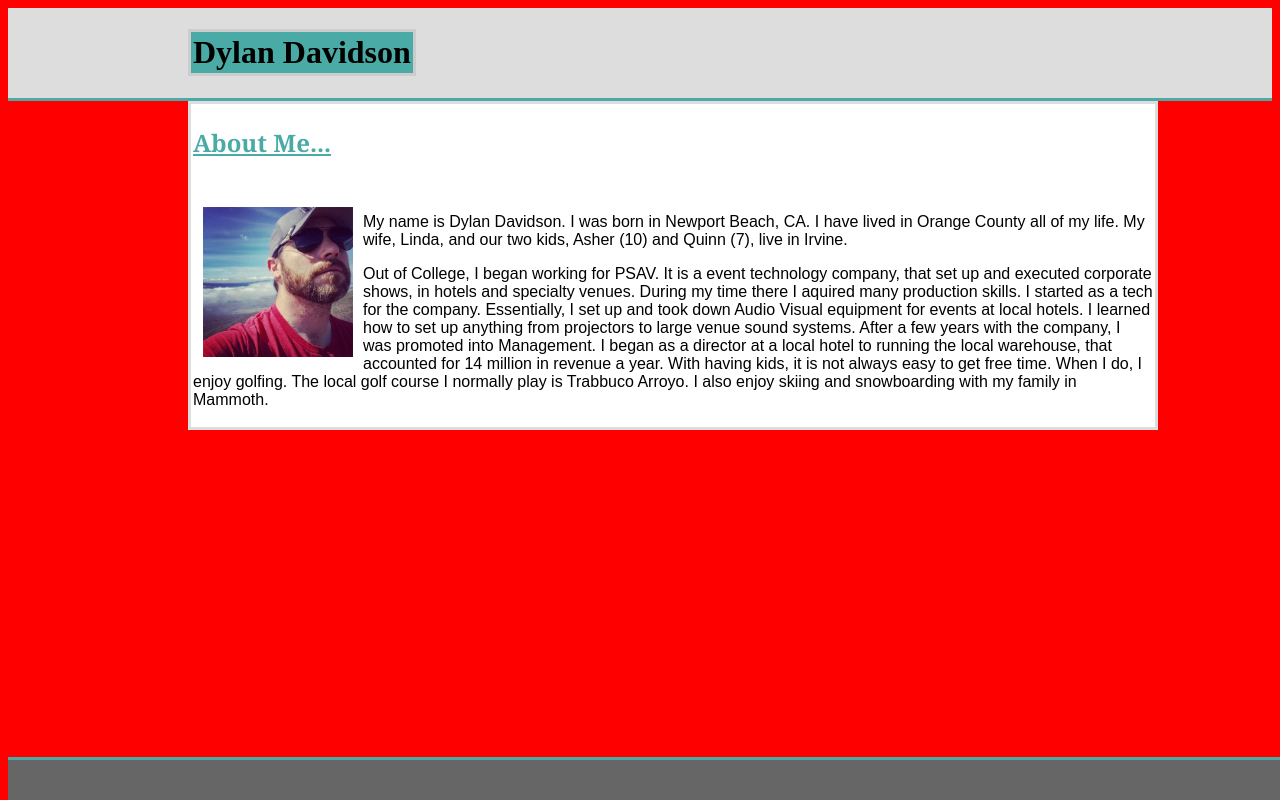
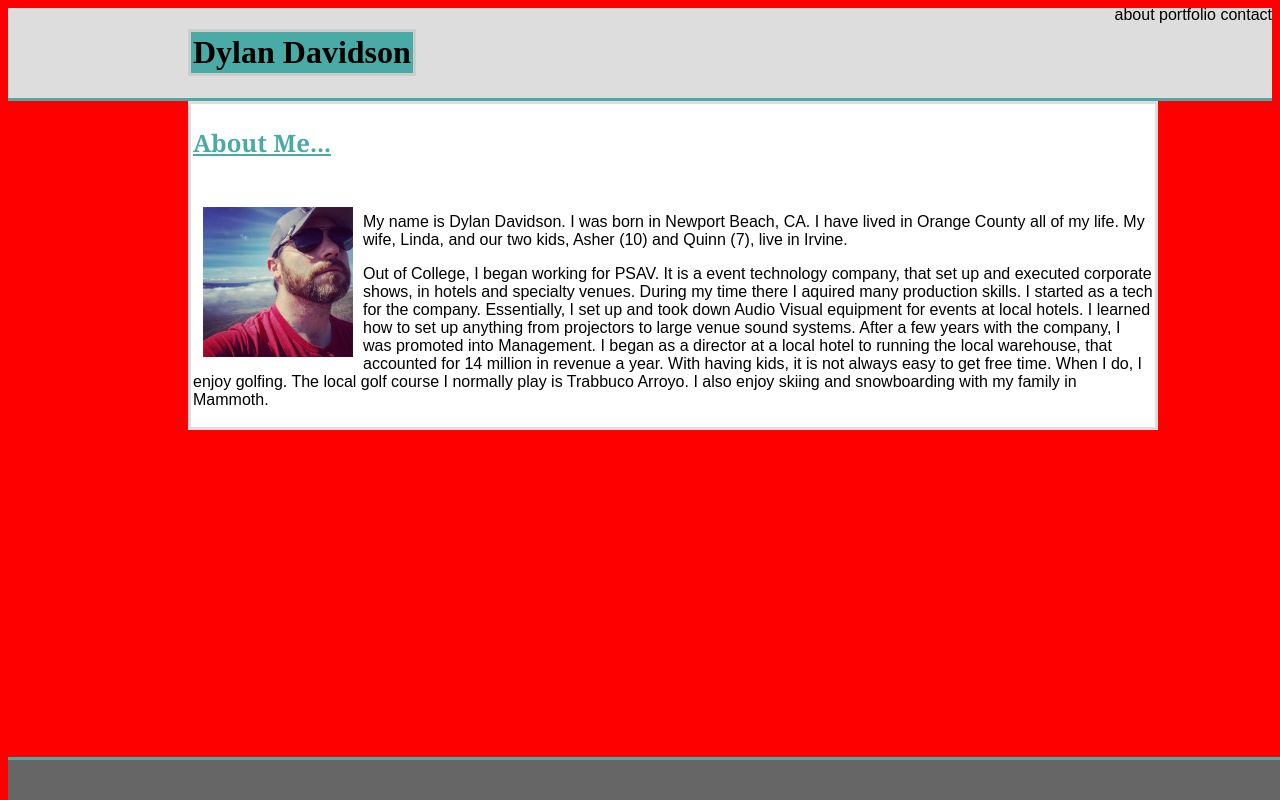
Before and after one commit to Rogue1037/Basic-Portfolio, a plain HTML site: page index.html in a window 1280 px wide. Drawn offline with Linux system fonts and the light colour scheme.

Commit message:
worked at adding links to the top right of header

```diff
--- a/assets/css/style.css
+++ b/assets/css/style.css
@@ -85,3 +85,11 @@ h2 {
     margin: 0;
 
 }
+#links {
+    position: absolute;
+    top: 6px;
+    right: 8Px;
+    font-family: Arial, Helvetica, sans-serif;
+
+
+}
--- a/index.html
+++ b/index.html
@@ -15,6 +15,8 @@
     <header id="header">
 
         <H1>Dylan Davidson</H1>
+
+       <div> <span id="links"> <a herf="https://rogue1037.github.io/Basic-Portfolio/">about</a>  portfolio contact</span> </div>
 
     </header>
 
```
